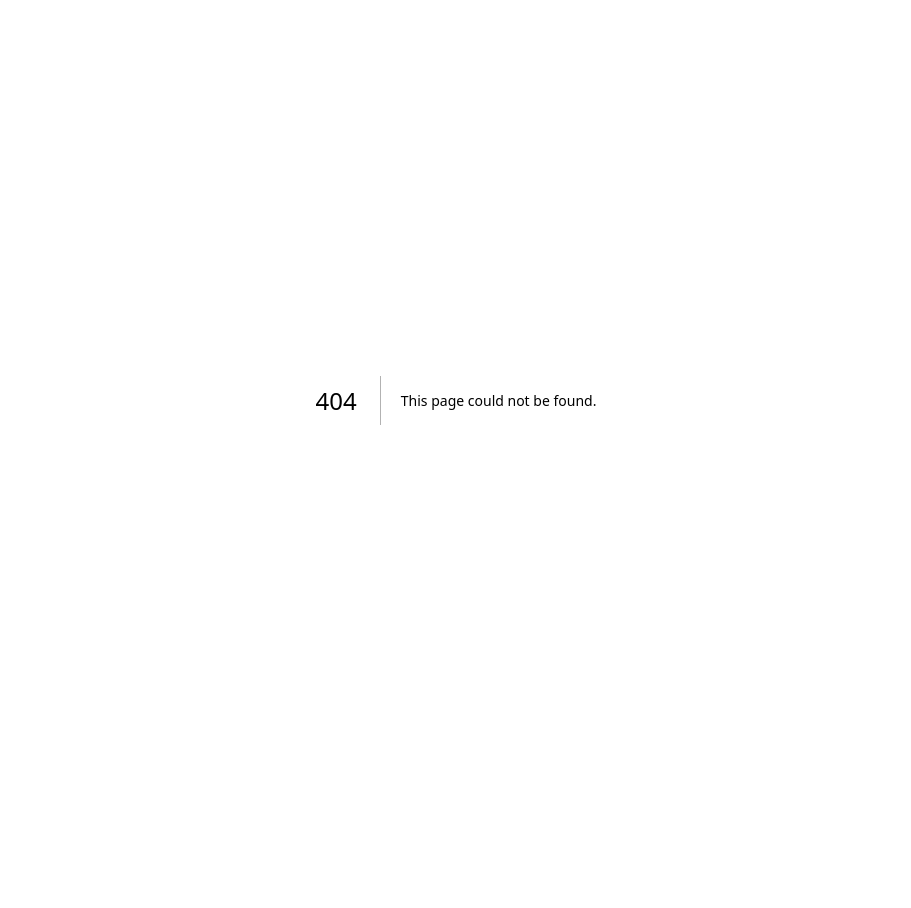
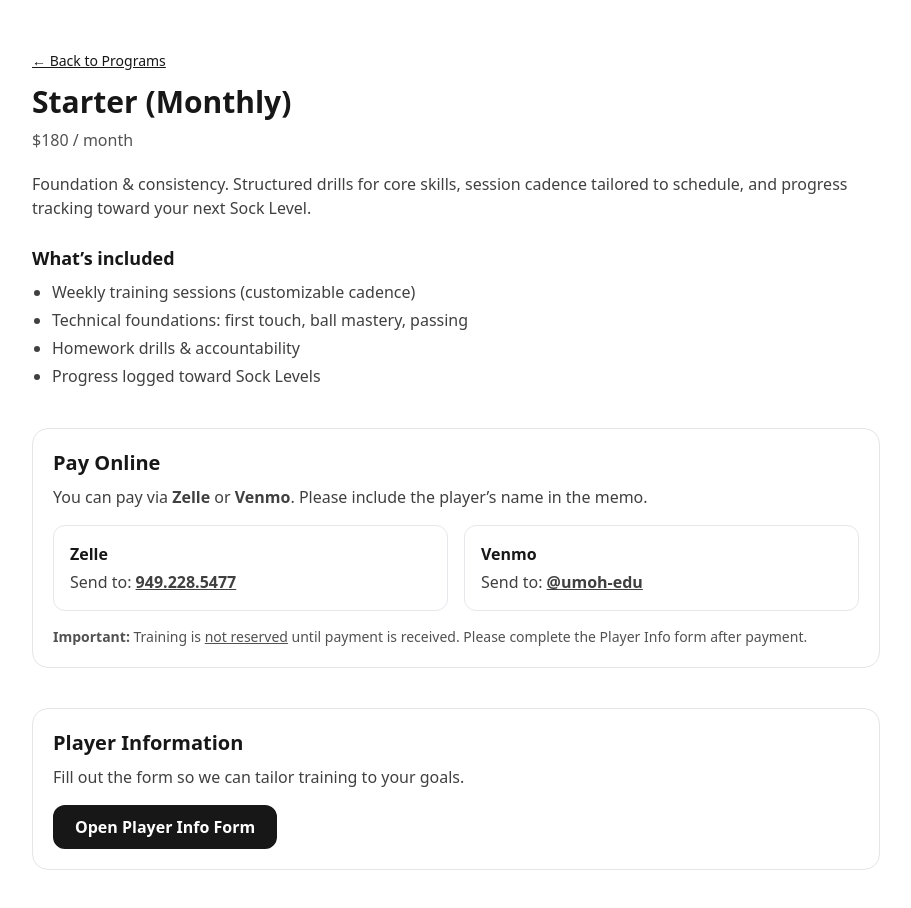
Before and after one commit to BiaseSports/biaseports-site, a Next.js app: page /plans/starter in a window 1280 px wide. Before the commit this address had no page. Shown: the top 908 px of the page, without its empty margins (184-1095 px from the left). Before the commit the page ends 800 px from the top, so only its background shows below. Built offline with nearby package versions, Linux system fonts and the light colour scheme.

Commit message:
Create starter.js

```diff
--- /dev/null
+++ b/pages/plans/starter.js
@@ -0,0 +1,66 @@
+// pages/plans/starter.js
+import Link from "next/link";
+
+export default function StarterPlan() {
+  return (
+    <main className="max-w-4xl mx-auto px-6 py-12">
+      <Link href="/programs" className="text-sm underline">← Back to Programs</Link>
+      <h1 className="mt-3 text-3xl font-extrabold">Starter (Monthly)</h1>
+      <div className="mt-2 text-neutral-600">$180 / month</div>
+
+      <p className="mt-5 text-neutral-700">
+        Foundation & consistency. Structured drills for core skills, session cadence
+        tailored to schedule, and progress tracking toward your next Sock Level.
+      </p>
+
+      <div className="mt-6">
+        <h2 className="font-semibold text-lg">What’s included</h2>
+        <ul className="mt-2 list-disc pl-5 space-y-1 text-neutral-700">
+          <li>Weekly training sessions (customizable cadence)</li>
+          <li>Technical foundations: first touch, ball mastery, passing</li>
+          <li>Homework drills & accountability</li>
+          <li>Progress logged toward Sock Levels</li>
+        </ul>
+      </div>
+
+      {/* Payment */}
+      <section className="mt-10 rounded-2xl border border-neutral-200 p-5">
+        <h2 className="text-xl font-semibold">Pay Online</h2>
+        <p className="mt-2 text-neutral-700">
+          You can pay via <strong>Zelle</strong> or <strong>Venmo</strong>. Please include the player’s name in the memo.
+        </p>
+        <div className="mt-4 grid sm:grid-cols-2 gap-4">
+          <div className="rounded-xl border p-4">
+            <h3 className="font-semibold">Zelle</h3>
+            <p className="mt-1 text-neutral-700">
+              Send to: <a className="underline" href="tel:19492285477"><strong>949.228.5477</strong></a>
+            </p>
+          </div>
+          <div className="rounded-xl border p-4">
+            <h3 className="font-semibold">Venmo</h3>
+            <p className="mt-1 text-neutral-700">
+              Send to: <a className="underline" href="https://venmo.com/u/umoh-edu" target="_blank" rel="noopener noreferrer"><strong>@umoh-edu</strong></a>
+            </p>
+          </div>
+        </div>
+        <p className="mt-4 text-sm text-neutral-600">
+          <strong>Important:</strong> Training is <u>not reserved</u> until payment is received.
+          Please complete the Player Info form after payment.
+        </p>
+      </section>
+
+      {/* Player Info Form */}
+      <section className="mt-10 rounded-2xl border border-neutral-200 p-5">
+        <h2 className="text-xl font-semibold">Player Information</h2>
+        <p className="mt-2 text-neutral-700">Fill out the form so we can tailor training to your goals.</p>
+        <a
+          href="https://forms.gle/MFPvsvNndGhjzvst5"
+          className="inline-block mt-4 rounded-xl border-2 border-neutral-900 bg-neutral-900 text-white px-5 py-2 font-semibold hover:bg-white hover:text-neutral-900 transition-colors"
+          target="_blank" rel="noopener noreferrer"
+        >
+          Open Player Info Form
+        </a>
+      </section>
+    </main>
+  );
+}
```
